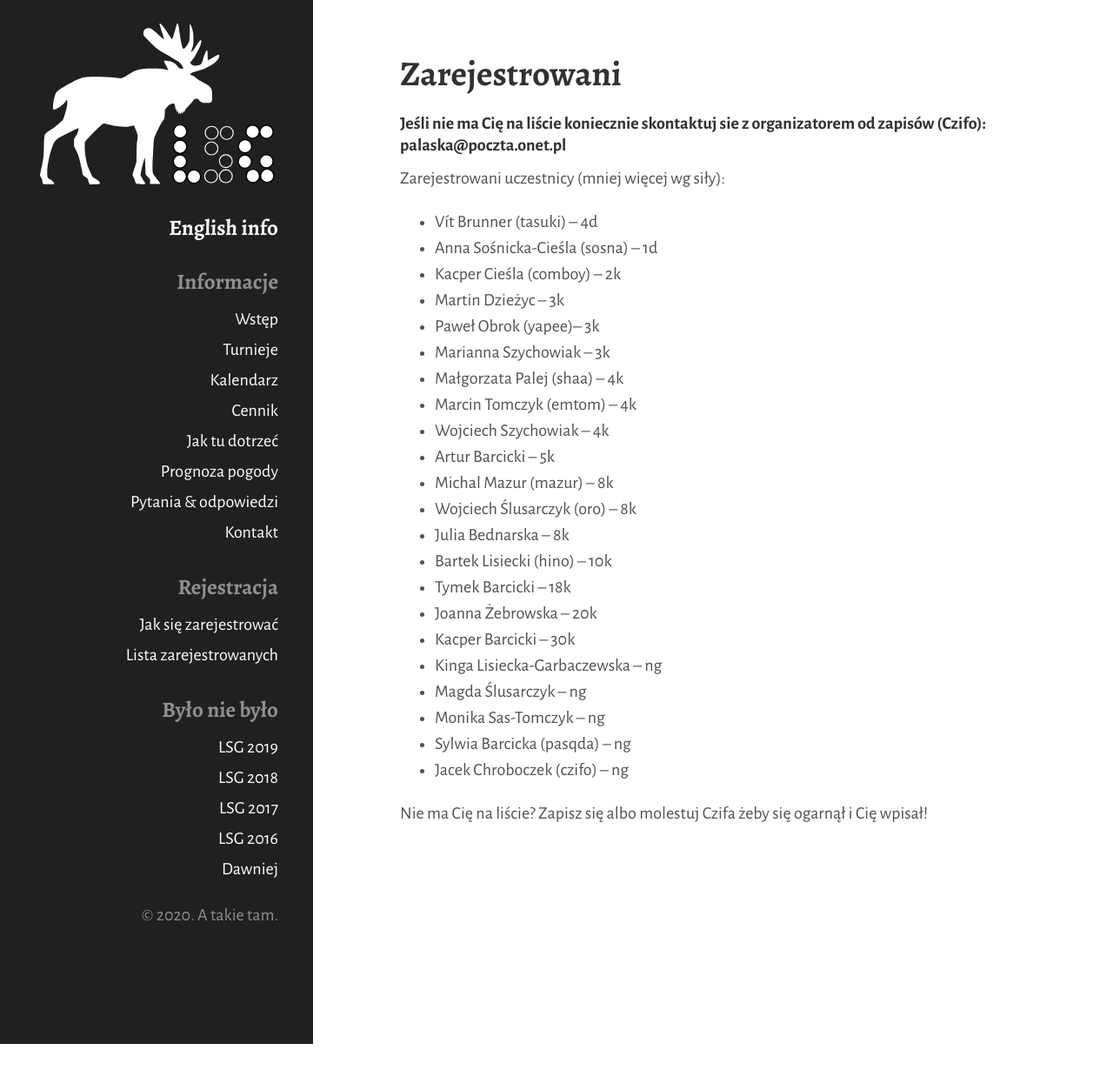
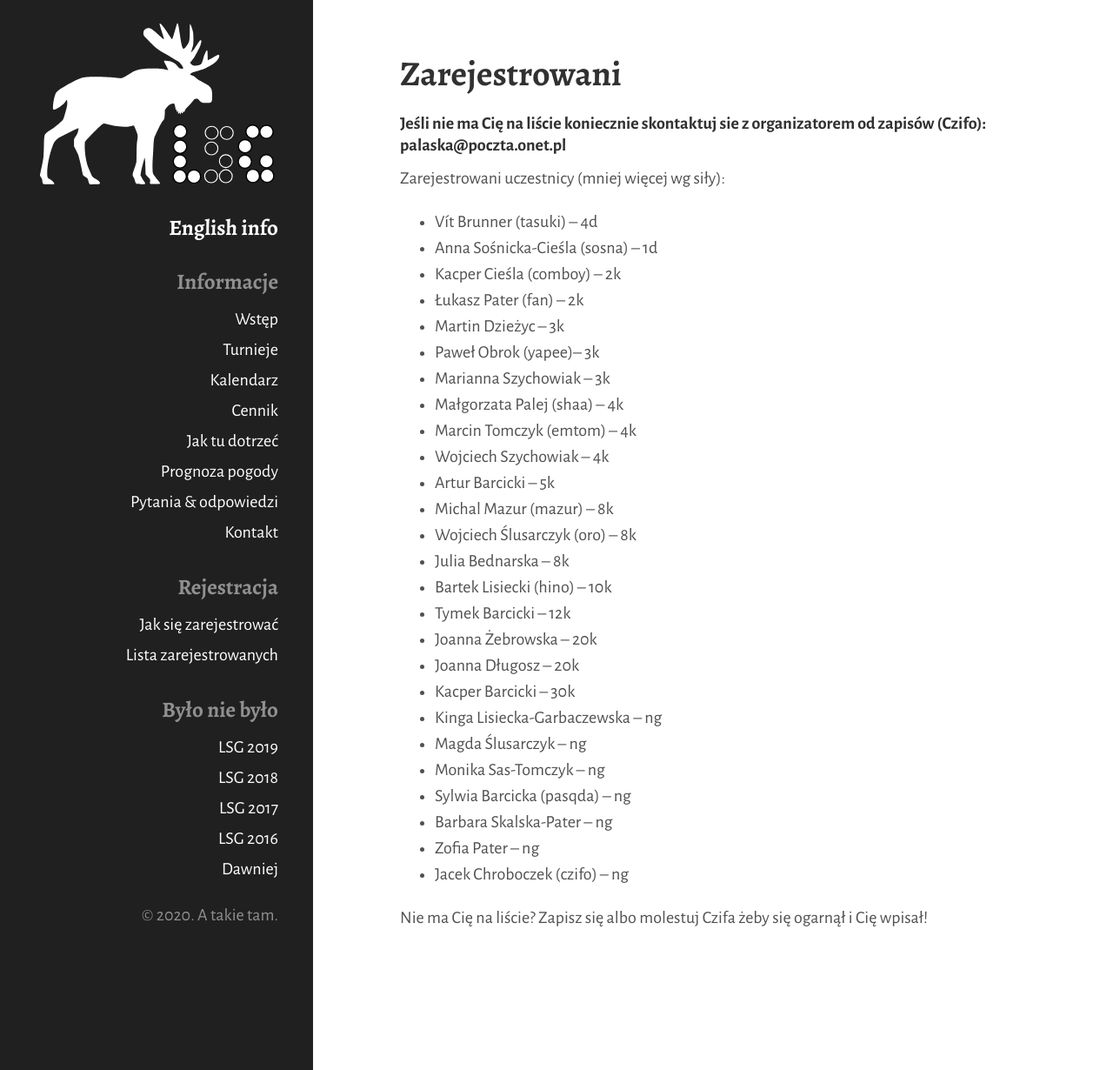
Before and after one commit to tasuki/lsg, a Jekyll site: the page built from zarejestrowani.md, in a window 1280 px wide. Shown: the whole page at 87% size. Built offline with Jekyll 4.4.1, drawn with Linux system fonts in a browser that asks for light colours; nearby versions of some CDN libraries; before the commit the page ends 1200 px from its top, so only the background shows below that.

Commit message:
Update zarejestrowani.md

```diff
--- a/zarejestrowani.md
+++ b/zarejestrowani.md
@@ -12,6 +12,7 @@ Zarejestrowani uczestnicy (mniej więcej wg siły):
 - Vít Brunner (tasuki) -- 4d
 - Anna Sośnicka-Cieśla (sosna) -- 1d
 - Kacper Cieśla (comboy) -- 2k
+- Łukasz Pater (fan) -- 2k
 - Martin Dzieżyc -- 3k
 - Paweł Obrok (yapee)-- 3k
 - Marianna Szychowiak -- 3k
@@ -23,13 +24,16 @@ Zarejestrowani uczestnicy (mniej więcej wg siły):
 - Wojciech Ślusarczyk (oro) -- 8k
 - Julia Bednarska -- 8k
 - Bartek Lisiecki (hino) -- 10k
-- Tymek Barcicki -- 18k
+- Tymek Barcicki -- 12k
 - Joanna Żebrowska -- 20k
+- Joanna Długosz -- 20k
 - Kacper Barcicki -- 30k
 - Kinga Lisiecka-Garbaczewska -- ng
 - Magda Ślusarczyk -- ng
 - Monika Sas-Tomczyk -- ng
 - Sylwia Barcicka (pasqda) -- ng
+- Barbara Skalska-Pater -- ng
+- Zofia Pater -- ng
 - Jacek Chroboczek (czifo) -- ng
 
 
```
